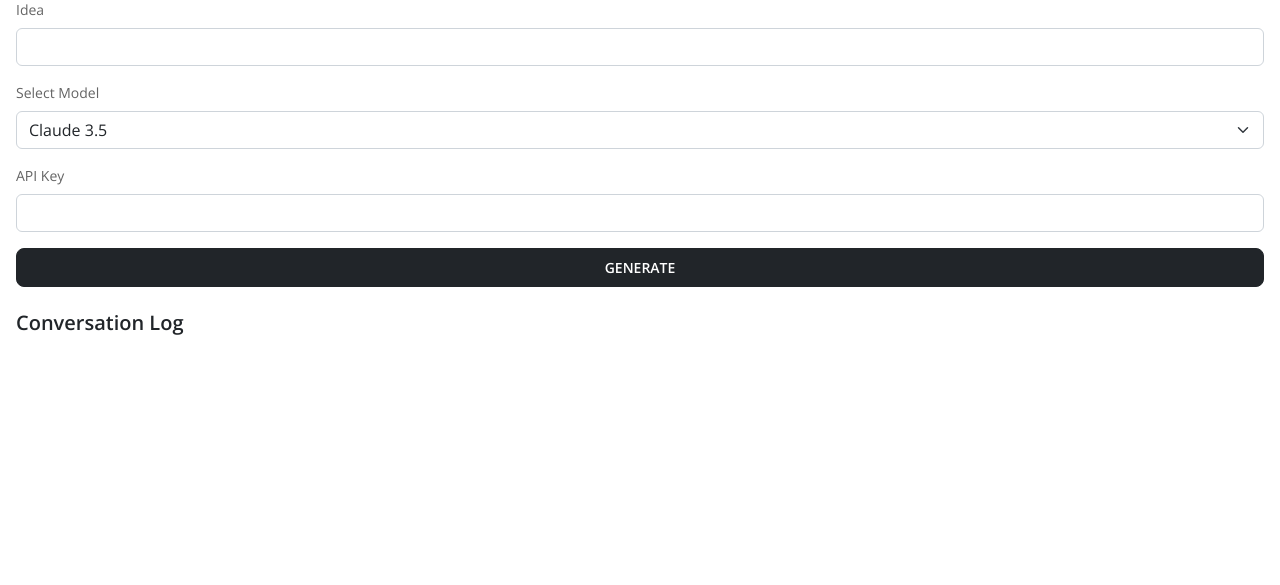
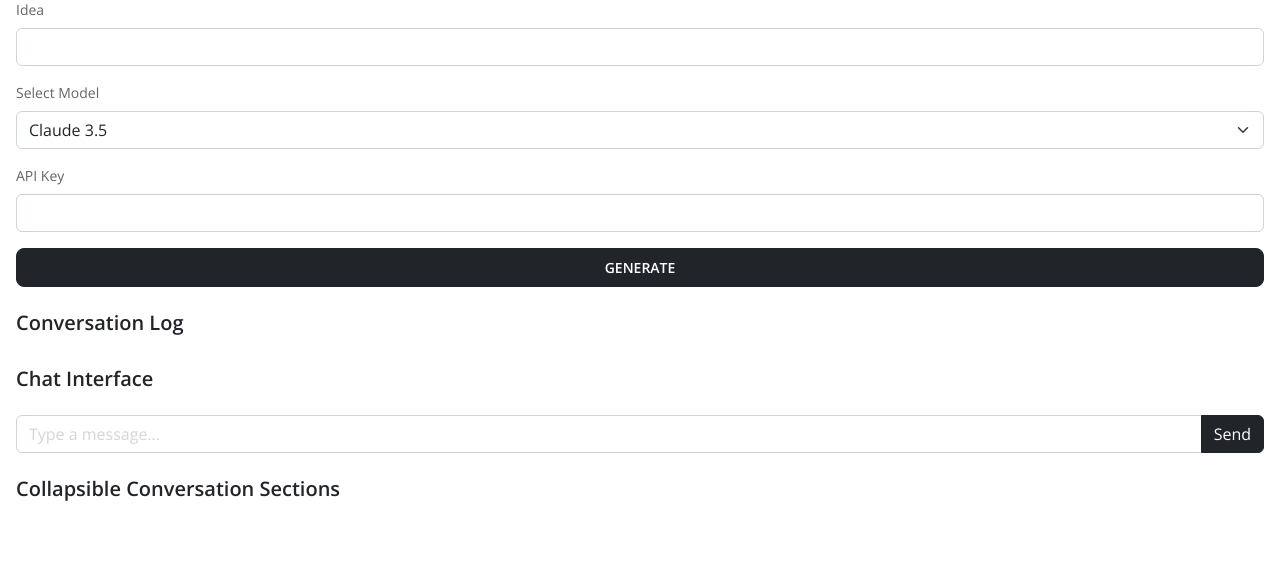
Before and after one commit to tmapp747/Innoteam, a Flask app: template main-files/template/synrok/index.html in a window 1280 px wide. Shown: the part 981-1566 px from the top of the page. Before the commit the page ends 1316 px from the top, so only its background shows below. Run offline with Flask 3, Linux system fonts and the light colour scheme; the template is opened without the code that fills it, so the values that code supplies are empty.

Commit message:
Add chat interface and collapsible conversation sections to `index.html`
* Add chat interface section with input field and send button
* Add collapsible conversation sections to organize conversation log by tasks
* Update JavaScript to handle chat input and update chat interface and collapsible sections with conversation log data

```diff
--- a/main-files/template/synrok/index.html
+++ b/main-files/template/synrok/index.html
@@ -87,6 +87,30 @@
           </div>
         </div>
 
+        <!-- Add chat interface section -->
+        <div class="card rounded-0 border-0 mt-4">
+          <div class="card-body p-0">
+            <h5 class="text-dark fw-bold">Chat Interface</h5>
+            <div id="chat-interface" class="chat-interface" style="max-height: 300px; overflow-y: auto;">
+              <!-- Chat messages will be appended here -->
+            </div>
+            <div class="input-group mt-3">
+              <input type="text" class="form-control" id="chat-input" placeholder="Type a message...">
+              <button class="btn btn-dark" id="send-chat">Send</button>
+            </div>
+          </div>
+        </div>
+
+        <!-- Add collapsible conversation sections -->
+        <div class="card rounded-0 border-0 mt-4">
+          <div class="card-body p-0">
+            <h5 class="text-dark fw-bold">Collapsible Conversation Sections</h5>
+            <div id="collapsible-sections" class="accordion" style="max-height: 300px; overflow-y: auto;">
+              <!-- Collapsible sections will be appended here -->
+            </div>
+          </div>
+        </div>
+
        </div>
      <!--end to page content-->
 
@@ -120,8 +144,60 @@
             logEntry.innerHTML = `<strong>${log.agent} (${log.role})</strong> [${log.timestamp}]: ${log.message}`;
             conversationLog.appendChild(logEntry);
           });
+
+          // Update chat interface
+          const chatInterface = document.getElementById('chat-interface');
+          chatInterface.innerHTML = '';
+          data.conversation_log.forEach(log => {
+            const chatMessage = document.createElement('div');
+            chatMessage.classList.add('chat-message');
+            chatMessage.innerHTML = `<strong>${log.agent} (${log.role})</strong>: ${log.message}`;
+            chatInterface.appendChild(chatMessage);
+          });
+
+          // Update collapsible sections
+          const collapsibleSections = document.getElementById('collapsible-sections');
+          collapsibleSections.innerHTML = '';
+          const tasks = {};
+          data.conversation_log.forEach(log => {
+            if (!tasks[log.task]) {
+              tasks[log.task] = [];
+            }
+            tasks[log.task].push(log);
+          });
+          Object.keys(tasks).forEach(task => {
+            const section = document.createElement('div');
+            section.classList.add('accordion-item');
+            section.innerHTML = `
+              <h2 class="accordion-header" id="heading-${task}">
+                <button class="accordion-button" type="button" data-bs-toggle="collapse" data-bs-target="#collapse-${task}" aria-expanded="true" aria-controls="collapse-${task}">
+                  ${task}
+                </button>
+              </h2>
+              <div id="collapse-${task}" class="accordion-collapse collapse show" aria-labelledby="heading-${task}" data-bs-parent="#collapsible-sections">
+                <div class="accordion-body">
+                  ${tasks[task].map(log => `<strong>${log.agent} (${log.role})</strong>: ${log.message}`).join('<br>')}
+                </div>
+              </div>
+            `;
+            collapsibleSections.appendChild(section);
+          });
         })
         .catch(error => console.error('Error:', error));
+      });
+
+      // Handle chat input
+      document.getElementById('send-chat').addEventListener('click', function() {
+        const chatInput = document.getElementById('chat-input');
+        const message = chatInput.value;
+        if (message.trim() !== '') {
+          const chatInterface = document.getElementById('chat-interface');
+          const chatMessage = document.createElement('div');
+          chatMessage.classList.add('chat-message');
+          chatMessage.innerHTML = `<strong>User</strong>: ${message}`;
+          chatInterface.appendChild(chatMessage);
+          chatInput.value = '';
+        }
       });
     </script>
 
```
